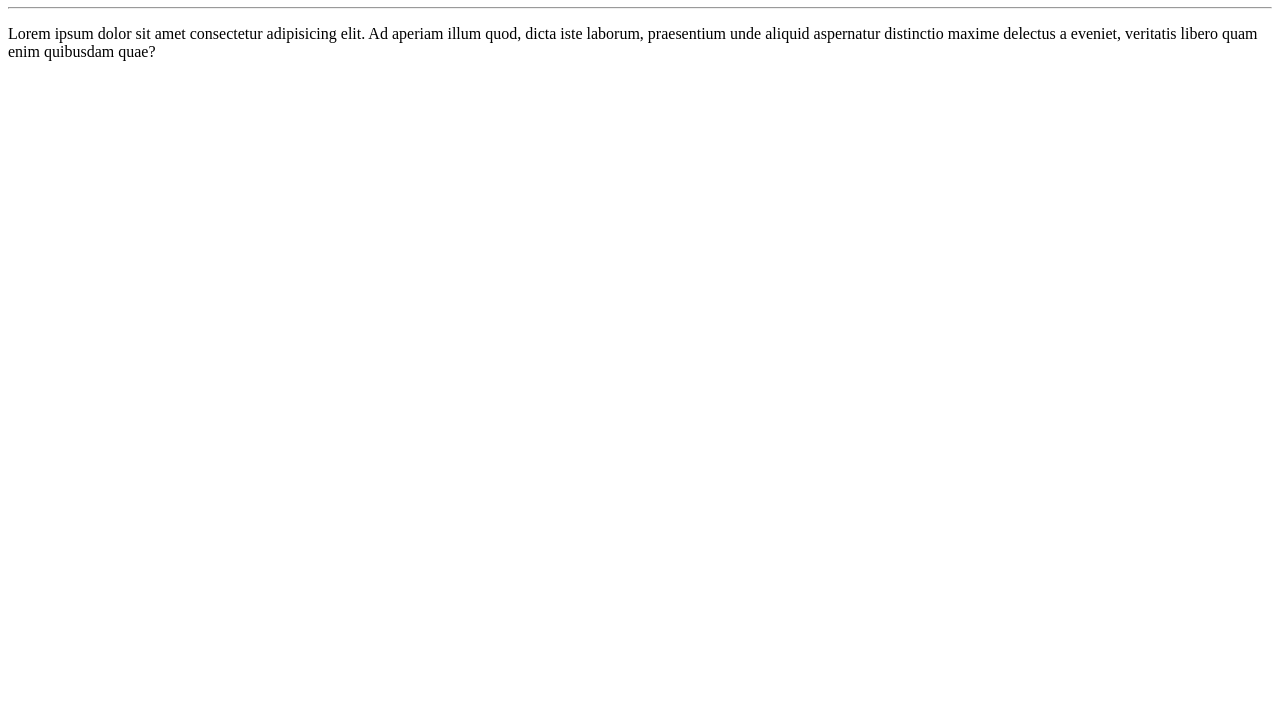
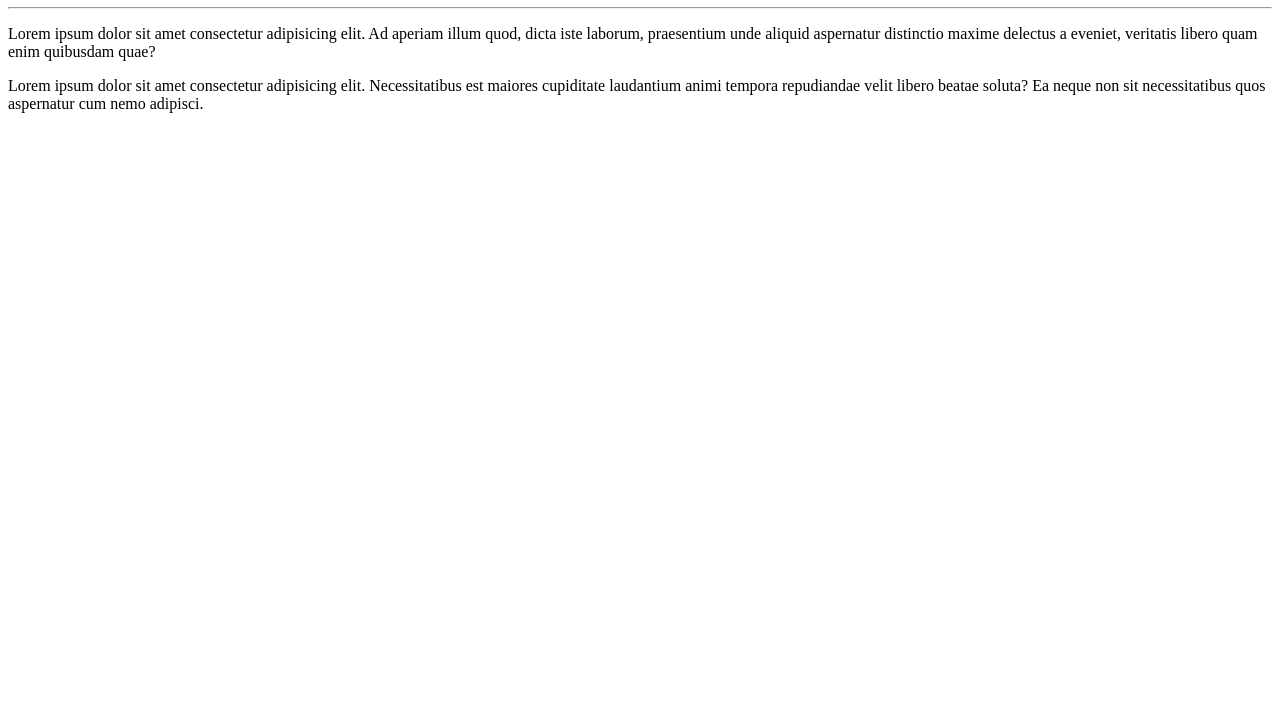
Before and after one commit to MatheusM96/Ola-Mundo, a plain HTML site: page site-exemplo/index.html in a window 1280 px wide. Shown: the part 73-800 px from the top of the page. Drawn offline with Linux system fonts and the light colour scheme.

Commit message:
adicionei um parágrafo

```diff
--- a/site-exemplo/index.html
+++ b/site-exemplo/index.html
@@ -10,5 +10,6 @@
     <h1>Olá,Mundo!</h1>
     <hr>
     <p>Lorem ipsum dolor sit amet consectetur adipisicing elit. Ad aperiam illum quod, dicta iste laborum, praesentium unde aliquid aspernatur distinctio maxime delectus a eveniet, veritatis libero quam enim quibusdam quae?</p>
+    <p>Lorem ipsum dolor sit amet consectetur adipisicing elit. Necessitatibus est maiores cupiditate laudantium animi tempora repudiandae velit libero beatae soluta? Ea neque non sit necessitatibus quos aspernatur cum nemo adipisci.</p>
 </body>
 </html>
```
